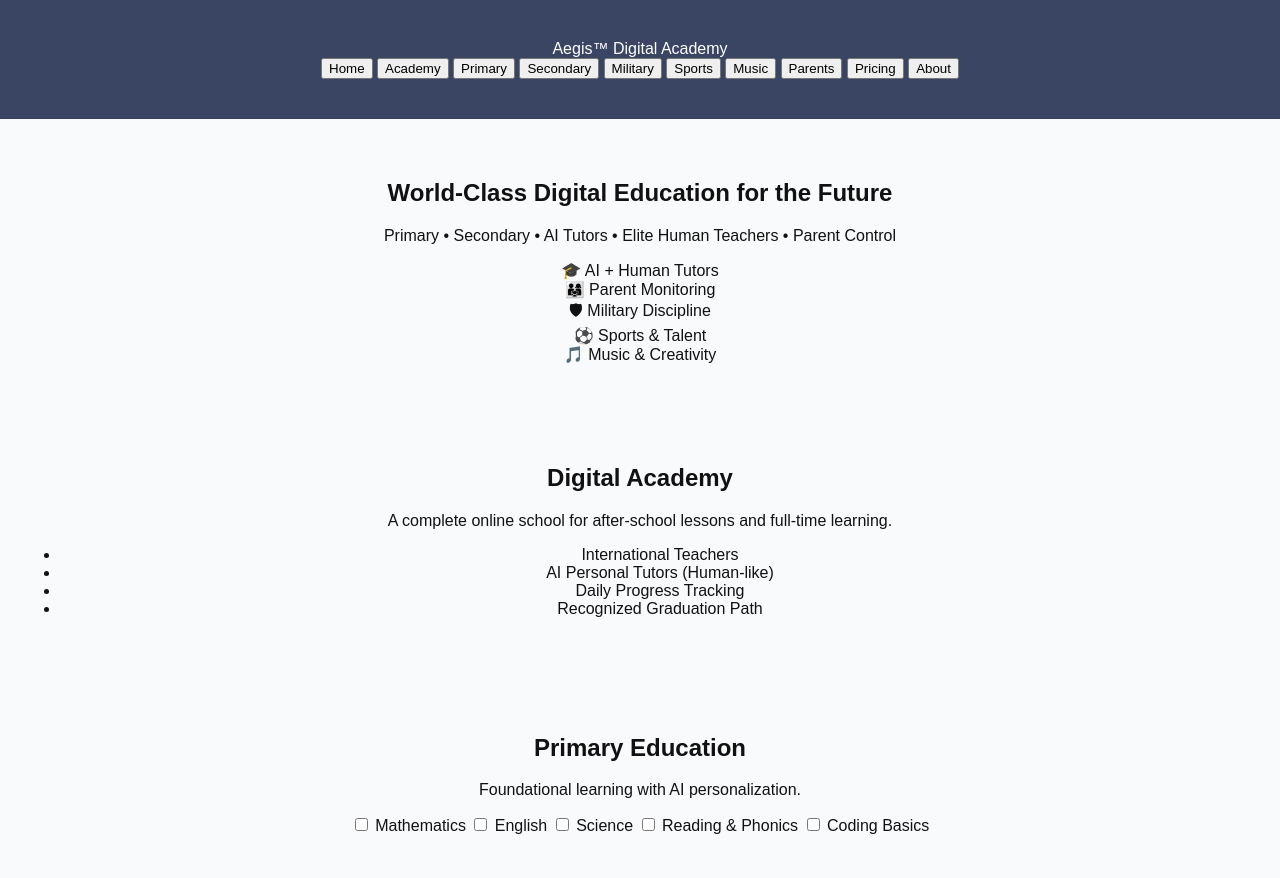
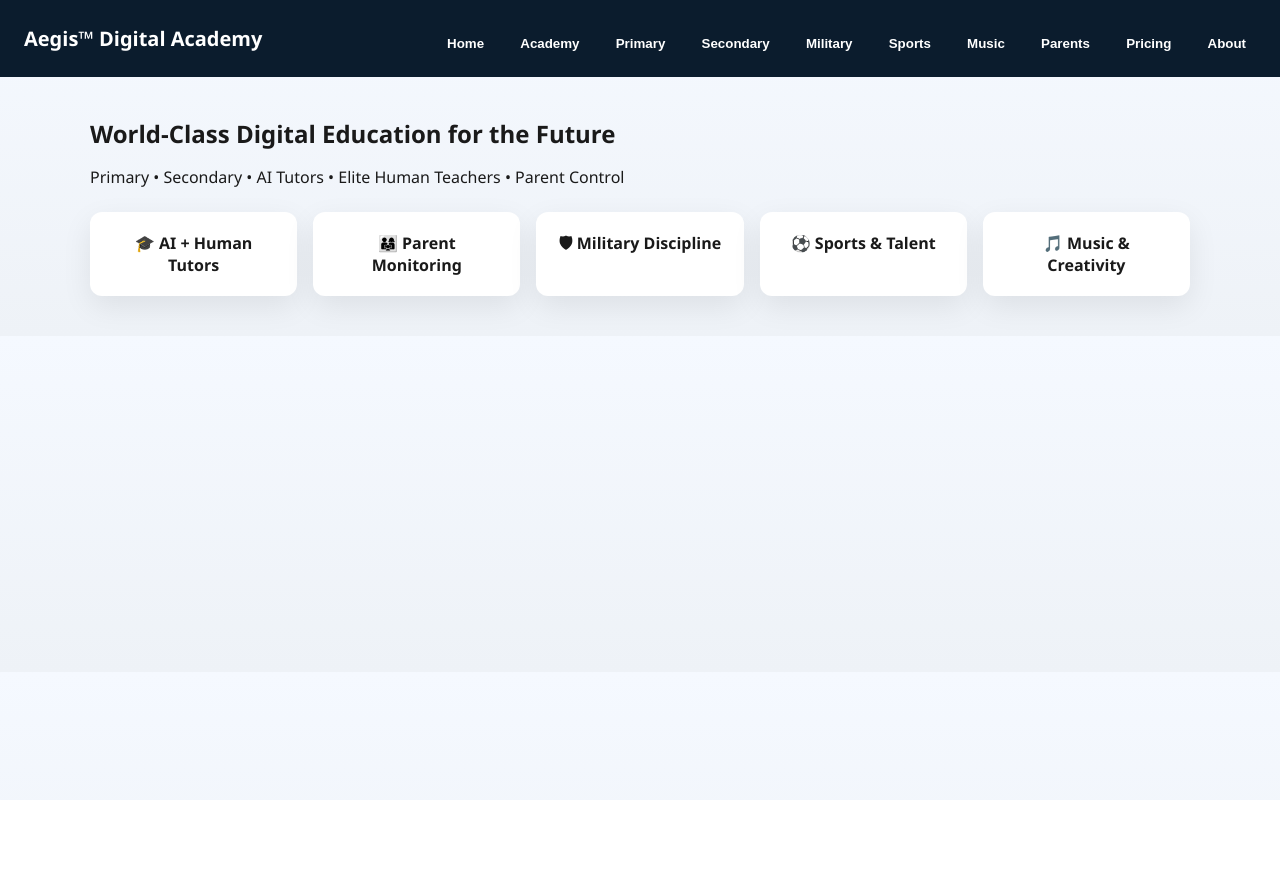
Before and after one commit to victorbosah50-code/aegis-academy-, a plain HTML site: page index.html in a window 1280 px wide. Shown: the top 878 px of the page. After the commit the page ends 800 px from the top, so only its background shows below. Drawn offline with Linux system fonts and the light colour scheme.

Commit message:
Update style.css

```diff
--- a/style.css
+++ b/style.css
@@ -1,62 +1,120 @@
-body {
+/* =========================
+style.css
+========================= */
+* {
   margin: 0;
-  font-family: 'Arial', sans-serif;
-  background: #f9fafb;
-  color: #111;
-  text-align: center;
+  padding: 0;
+  box-sizing: border-box;
 }
 
-header {
-  background: #3a4564;
+body {
+  font-family: "Segoe UI", Arial, sans-serif;
+  background: linear-gradient(180deg, #f5f9ff, #eef2f7);
+  color: #1a1a1a;
+}
+
+.navbar {
+  display: flex;
+  justify-content: space-between;
+  align-items: center;
+  padding: 16px 24px;
+  background: #0b1c2d;
   color: white;
+  position: sticky;
+  top: 0;
+}
+
+.logo {
+  font-weight: 800;
+  font-size: 20px;
+}
+
+nav button {
+  background: transparent;
+  border: none;
+  color: white;
+  margin-left: 12px;
+  font-weight: 600;
+  cursor: pointer;
+}
+
+nav button:hover {
+  text-decoration: underline;
+}
+
+main {
   padding: 40px 20px;
 }
 
-nav ul {
-  list-style: none;
-  display: flex;
-  justify-content: center;
-  background: #4f6272;
-  padding: 10px;
+.page {
+  display: none;
+  max-width: 1100px;
+  margin: auto;
 }
 
-nav ul li a {
-  margin: 0 15px;
-  color: white;
-  text-decoration: none;
-  font-weight: bold;
+.page.active {
+  display: block;
 }
 
-section {
-  padding: 40px 20px;
+h1, h2 {
+  margin-bottom: 16px;
 }
 
-.pricing-card {
-  background: #fff;
-  border: 2px solid #ccc;
-  padding: 15px;
-  margin: 10px auto;
-  width: 80%;
-  border-radius: 8px;
+.cards {
+  display: grid;
+  grid-template-columns: repeat(auto-fit, minmax(200px, 1fr));
+  gap: 16px;
+  margin-top: 24px;
 }
 
-.courses-list label {
-  display: block;
-  margin: 12px 0;
+.card {
+  background: white;
+  padding: 20px;
+  border-radius: 12px;
+  box-shadow: 0 10px 30px rgba(0,0,0,0.08);
+  text-align: center;
+  font-weight: 600;
 }
 
-.modal {
-  display: none;
-  position: fixed;
-  left: 0; top: 0;
-  width: 100%; height: 100%;
-  background: rgba(0,0,0,0.5);
+.subjects label {
+  display: block;
+  margin: 8px 0;
 }
 
-.modal-content {
+.price-card {
   background: white;
-  margin: 15% auto;
-  padding: 20px;
-  width: 70%;
+  padding: 24px;
+  margin: 16px 0;
+  border-radius: 14px;
+  box-shadow: 0 10px 30px rgba(0,0,0,0.1);
+}
+
+.price-card.premium {
+  border: 2px solid #1e90ff;
+}
+
+input {
+  padding: 10px;
+  margin-top: 10px;
+  width: 100%;
+}
+
+button {
+  margin-top: 10px;
+  padding: 10px;
+  background: #1e90ff;
+  border: none;
+  color: white;
   border-radius: 8px;
+  cursor: pointer;
 }
+
+button:hover {
+  background: #156fd0;
+}
+
+.military { background: #f0f4f8; }
+.sports { background: #f6fff4; }
+.music { background: #fff7f0; }
+.parents { background: #f9f3ff; }
+.pricing { background: #f4faff; }
```
